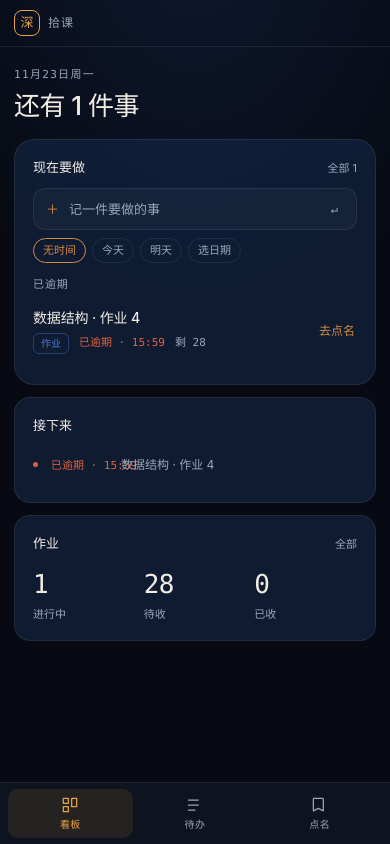
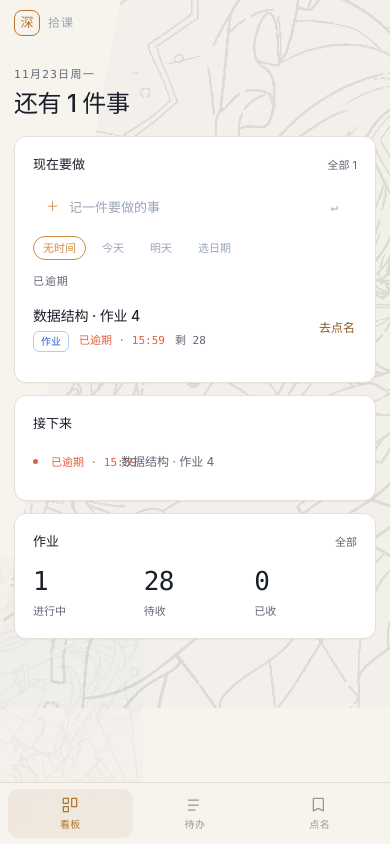
Before and after one commit to ShenFall/DEEPlessen, a React (Vite) app in the folder app/: page / in a window 390 px wide. Built offline with nearby package versions, Linux system fonts and the light colour scheme.

Commit message:
style(mobile): 手机端并入纸白体系并加拼贴底纹
- 手机强制 paper 主题；看板在手机上改用纸白 palette
- 全局 .app-art 拼贴层（≤720px 显示，两块斜切碎片）
- 待办/作业改为白卡分组 + 逐条入场动画
- 底部 tab 跟随主题色

```diff
--- a/app/index.html
+++ b/app/index.html
@@ -12,7 +12,11 @@
     <title>拾课 · DEEP</title>
   </head>
   <body>
-    <div id="root"></div>
+    <div class="app-art" aria-hidden="true">
+  <img src="/brand/lines.png" alt="" />
+  <img src="/brand/lines.png" alt="" />
+</div>
+<div id="root"></div>
     <script type="module" src="/src/main.tsx"></script>
   </body>
 </html>
--- a/app/src/components/mobile-tabs.css
+++ b/app/src/components/mobile-tabs.css
@@ -6,8 +6,8 @@
   z-index: 30;
   display: none;
   padding: 6px 8px calc(6px + env(safe-area-inset-bottom));
-  background: rgba(15, 22, 32, 0.94);
-  border-top: 1px solid rgba(255, 255, 255, 0.08);
+  background: rgba(247, 244, 238, 0.94);
+  border-top: 1px solid var(--line);
   backdrop-filter: blur(12px);
 }
 
@@ -19,7 +19,7 @@
   gap: 2px;
   padding: 6px 0;
   border-radius: 10px;
-  color: #9aa6b8;
+  color: var(--mute);
   cursor: pointer;
 }
 
@@ -34,8 +34,8 @@
 }
 
 .mtabs button[data-on='true'] {
-  color: #e9a341;
-  background: rgba(233, 163, 65, 0.1);
+  color: var(--gold);
+  background: rgba(140, 90, 32, 0.08);
 }
 
 @media (max-width: 720px) {
--- a/app/src/features/dashboard/dashboard.css
+++ b/app/src/features/dashboard/dashboard.css
@@ -526,3 +526,37 @@
     display: none;
   }
 }
+
+/* 手机端：看板并入纸白体系，与待办/作业一致 */
+@media (max-width: 720px) {
+  .db {
+    --void: transparent;
+    --panel: #ffffff;
+    --panel-solid: #ffffff;
+    --ink: #1a1f2a;
+    --dim: #616875;
+    --blue: #2f5bd8;
+    --gold: #8c5a20;
+    --hair: #e6e0d5;
+    background: transparent;
+    color: var(--text);
+  }
+
+  .db-panel {
+    border-radius: 12px;
+    box-shadow: 0 1px 2px rgba(26, 31, 42, 0.04);
+  }
+
+  .db-headline {
+    font-size: 24px;
+  }
+
+  /* 深色下的浅色描边在白底上会消失，换成纸白的线色 */
+  .db-check span {
+    border-color: #cfc6b6;
+  }
+
+  .db-actions li:first-child .db-row {
+    border-top: 0;
+  }
+}
--- a/app/src/main.tsx
+++ b/app/src/main.tsx
@@ -11,7 +11,7 @@ const narrowQuery = window.matchMedia('(max-width: 720px)')
 
 function applyTheme() {
   document.documentElement.dataset.theme = narrowQuery.matches
-    ? 'void'
+    ? 'paper'
     : lightQuery.matches
       ? 'paper'
       : 'void'
--- a/app/src/styles/base.css
+++ b/app/src/styles/base.css
@@ -120,3 +120,140 @@ button {
     padding-bottom: 66px;
   }
 }
+
+/* 手机端拼贴底纹：只在 ≤720px 显示 */
+.app-art {
+  display: none;
+}
+
+@media (max-width: 720px) {
+  .app-art {
+    display: block;
+    position: fixed;
+    inset: 0;
+    z-index: 0;
+    overflow: hidden;
+    pointer-events: none;
+  }
+
+  .app-art img {
+    position: absolute;
+    mix-blend-mode: multiply;
+    will-change: transform;
+  }
+
+  .app-art img:first-child {
+    right: -22%;
+    top: -8%;
+    height: 92vh;
+    opacity: 0.13;
+    clip-path: polygon(30% 0, 100% 0, 100% 100%, 0 100%);
+  }
+
+  .app-art img:last-child {
+    left: -26%;
+    bottom: -12%;
+    height: 46vh;
+    opacity: 0.07;
+    transform: rotate(180deg);
+    clip-path: polygon(0 0, 100% 0, 70% 100%, 0 100%);
+  }
+
+  #root {
+    position: relative;
+    z-index: 1;
+  }
+}
+
+/* ---------- 手机端：待办 / 作业 的排版与卡片 ---------- */
+@media (max-width: 720px) {
+  .tz-body,
+  .al-body {
+    padding: 12px 14px 72px;
+  }
+
+  .tz-title {
+    margin: 2px 0 12px;
+    font-size: 22px;
+  }
+
+  .tz-group {
+    margin: 16px 0 6px;
+    letter-spacing: 0.08em;
+  }
+
+  /* 分组变成白卡 */
+  .tz-list {
+    margin: 0 0 6px;
+    background: var(--surface);
+    border: 1px solid var(--line);
+    border-radius: 12px;
+    overflow: hidden;
+  }
+
+  .tz-row {
+    padding: 12px;
+    border-bottom: 1px solid var(--line);
+  }
+
+  .tz-list li:last-child .tz-row {
+    border-bottom: 0;
+  }
+
+  .tz-name {
+    font-size: 15px;
+  }
+
+  .tz-check {
+    width: 40px;
+    height: 40px;
+    margin-left: -6px;
+  }
+
+  .tz-check span {
+    width: 20px;
+    height: 20px;
+  }
+
+  .al-body {
+    padding-top: 8px;
+  }
+
+  .al-card {
+    border-radius: 12px;
+    padding: 14px;
+  }
+
+  /* 入场：逐条淡入，最多 8 条 */
+  .tz-list li,
+  .al-card {
+    animation: m-up 0.2s cubic-bezier(0.2, 0.8, 0.2, 1) both;
+  }
+
+  .tz-list li:nth-child(2),
+  .al-card:nth-of-type(2) { animation-delay: 0.03s }
+  .tz-list li:nth-child(3),
+  .al-card:nth-of-type(3) { animation-delay: 0.06s }
+  .tz-list li:nth-child(4),
+  .al-card:nth-of-type(4) { animation-delay: 0.09s }
+  .tz-list li:nth-child(5),
+  .al-card:nth-of-type(5) { animation-delay: 0.12s }
+  .tz-list li:nth-child(6),
+  .al-card:nth-of-type(6) { animation-delay: 0.15s }
+  .tz-list li:nth-child(n + 7),
+  .al-card:nth-of-type(n + 7) { animation: none }
+
+  @keyframes m-up {
+    from {
+      opacity: 0;
+      transform: translateY(6px);
+    }
+  }
+}
+
+@media (prefers-reduced-motion: reduce) {
+  .tz-list li,
+  .al-card {
+    animation: none;
+  }
+}
```
